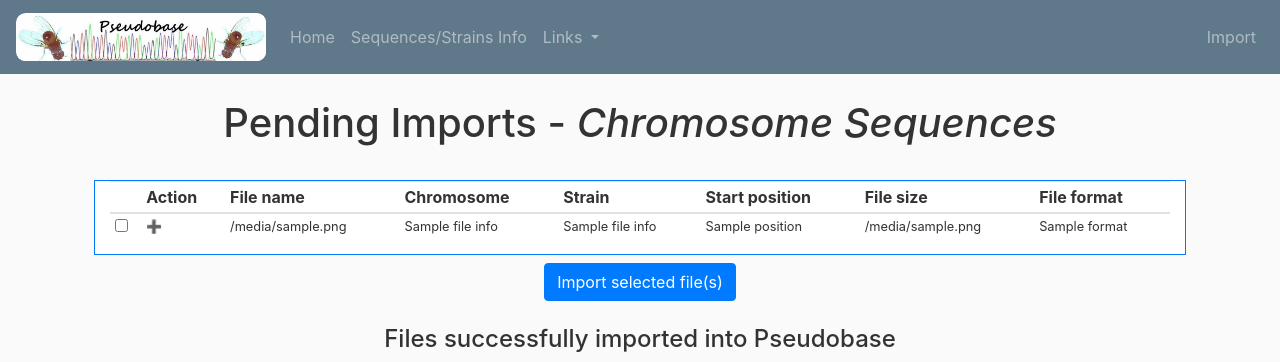
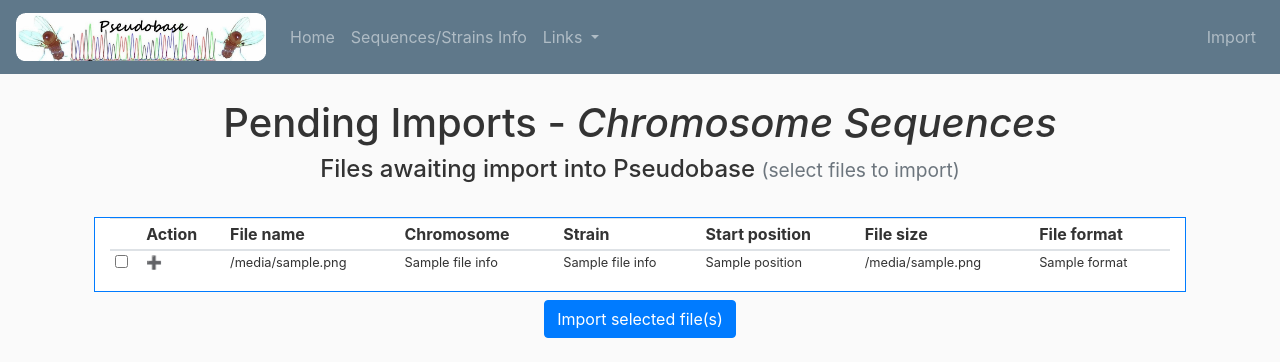
Before and after one commit to russellmyers/pseudobase2, a Django app: template common/templates/import.html in a window 1280 px wide. Shown: the top 362 px of the page. Run offline with Django 3.2, Linux system fonts and the light colour scheme; tables that the repository leaves empty hold one stand-in row (values such as "Sample post"); the template is opened without the code that fills it: values that come from a table or form of the project are taken from there, most other values are stand-ins (such as "Sample title", 1, 10 or a date in 2020); data that the repository does not hold is empty; parts of the project's set-up code (start-up, migrations or seed data) failed here and were passed over; some libraries are stand-ins or nearby versions.

Commit message:
Commnence fuctionality (forgot this file)
Commnence fuctionality (forgot this file)

```diff
--- a/common/templates/import.html
+++ b/common/templates/import.html
@@ -14,6 +14,7 @@
     <center>
 
     <h1>Pending Imports - <i>Chromosome Sequences</i></h1>
+    <h4>Files awaiting import into Pseudobase <small class = "text-muted">(select files to import)</small></h4>
     <!--h6 class = "text-muted">Select a file to import</h6-->
     </center>
   </div>
```
